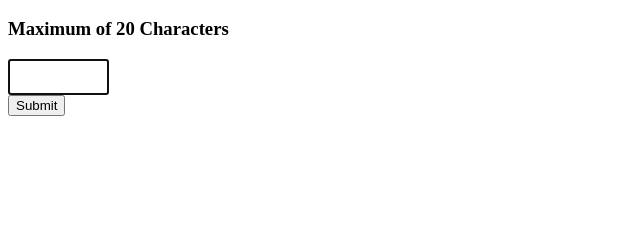
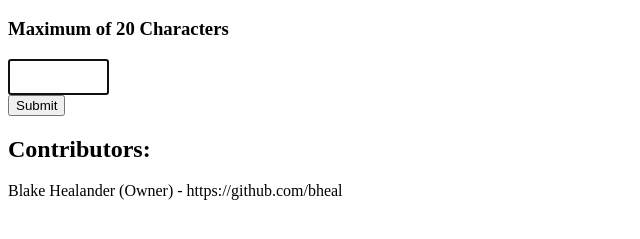
Before and after one commit to bheal/texto, a plain HTML site: page website/index.html in a window 1280 px wide. Shown: the part 37-276 px from the top of the page, without its empty margins (0-640 px from the left). Drawn offline with Linux system fonts and the light colour scheme.

Commit message:
Added the contributor's section to index.html and added instructions to add contributor's names to the contributor's section.

```diff
--- a/website/index.html
+++ b/website/index.html
@@ -19,6 +19,9 @@
             </textarea>
             <br>
             <input type="submit">
+
+        <h2>Contributors:</h2>
+        <p>Blake Healander (Owner) - https://github.com/bheal</p>
         </form>
     </body>
 </html>
```
Also changed, not shown: 1 other file.
